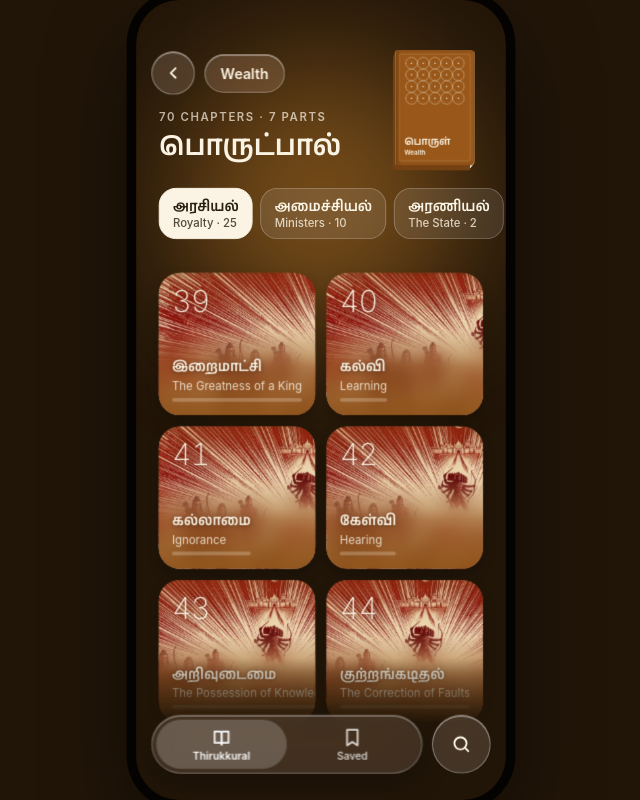
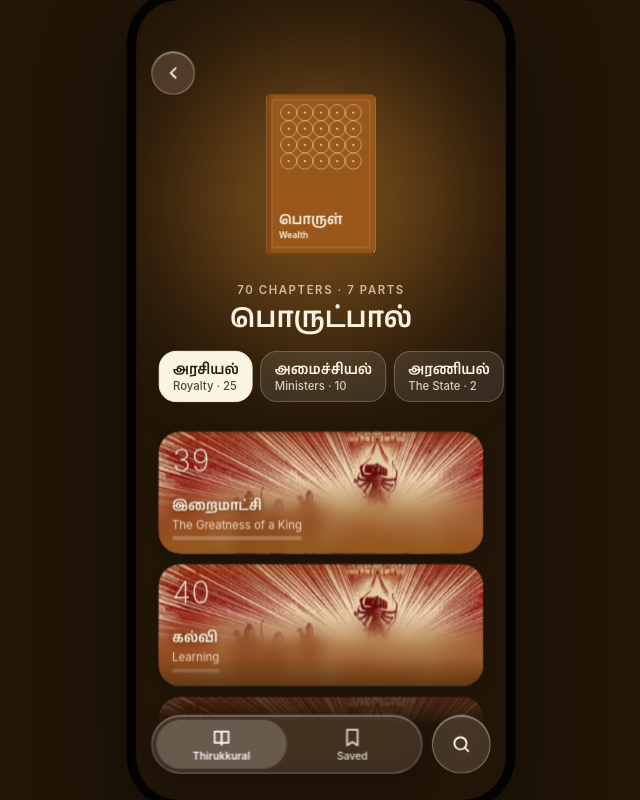
Before and after one commit to thush-siva/thirukural-app, a plain HTML site: page index.html in a window 1280 px wide. Both pictures are taken after a click on the button "Open". Shown: the whole page, without its empty margins (319-959 px from the left). Drawn offline with Linux system fonts and the light colour scheme.

Commit message:
Chapters view: centred book, one column
The book miniature sits centred above the title, parts tabs follow, and chapters list in a single column. The book name chip is gone.

Co-Authored-By: Claude Opus 5.5 <noreply@anthropic.com>
Claude-Session: https://claude.ai/code/session_01GfdDn2y6vWU67TAEQhXdpS

```diff
--- a/css/styles.css
+++ b/css/styles.css
@@ -172,11 +172,11 @@ button:focus-visible { outline: 2px solid var(--ink); outline-offset: 3px; }
 .chapters { position: absolute; inset: 0; opacity: 0; pointer-events: none; transition: opacity .18s ease; }
 .is-open .chapters { opacity: 1; transition: opacity .25s ease; }
 .is-open .chapters > * { pointer-events: auto; }
-.sec-title { position: absolute; top: calc(116px + var(--to)); left: 24px; right: 128px; display: flex; flex-direction: column; gap: 2px; }
+.sec-title { position: absolute; top: calc(298px + var(--to)); left: 24px; right: 24px; display: flex; flex-direction: column; align-items: center; text-align: center; gap: 2px; }
 .sec-title .kicker { color: rgba(251, 244, 228, .7); }
 .sec-ta { margin: 0; font-family: var(--ta-display); font-weight: 600; font-size: 30px; line-height: 1.3; white-space: nowrap; }
 .parts {
-  position: absolute; top: calc(196px + var(--to)); left: 0; right: 0; display: flex; gap: 8px; overflow-x: auto;
+  position: absolute; top: calc(368px + var(--to)); left: 0; right: 0; display: flex; gap: 8px; overflow-x: auto;
   padding: 2px 24px 6px; scrollbar-width: none; scroll-padding-inline: 24px;
 }
 .parts::-webkit-scrollbar { display: none; }
@@ -190,16 +190,16 @@ button:focus-visible { outline: 2px solid var(--ink); outline-offset: 3px; }
 .part .p-en { font-size: 12px; font-weight: 500; opacity: .8; white-space: nowrap; }
 .part[aria-selected="true"] { background: var(--ink); border-color: var(--ink); color: #2A1F12; }
 .ch-scroll {
-  position: absolute; top: calc(266px + var(--to)); left: 0; right: 0; bottom: 0; overflow-y: auto; overscroll-behavior: contain;
+  position: absolute; top: calc(434px + var(--to)); left: 0; right: 0; bottom: 0; overflow-y: auto; overscroll-behavior: contain;
   padding: 22px 24px calc(124px + var(--bo)); scrollbar-width: none;
   /* Cards fade out before they reach the tab bar */
   -webkit-mask-image: linear-gradient(180deg, transparent 0, #000 26px, #000 calc(100% - 150px - var(--bo)), transparent calc(100% - 80px - var(--bo)));
   mask-image: linear-gradient(180deg, transparent 0, #000 26px, #000 calc(100% - 150px - var(--bo)), transparent calc(100% - 80px - var(--bo)));
 }
 .ch-scroll::-webkit-scrollbar { display: none; }
-.ch-grid { display: grid; grid-template-columns: repeat(2, minmax(0, 1fr)); gap: 12px; }
+.ch-grid { display: grid; grid-template-columns: minmax(0, 1fr); gap: 12px; }
 .ch-card {
-  position: relative; overflow: hidden; width: 100%; height: 150px; padding: 14px; border: 0; border-radius: 22px;
+  position: relative; overflow: hidden; width: 100%; height: 128px; padding: 14px; border: 0; border-radius: 22px;
   display: flex; flex-direction: column; justify-content: space-between; text-align: left; cursor: pointer; color: var(--ink);
   background: var(--card); box-shadow: 0 6px 14px rgba(0, 0, 0, .25);
   transition: transform .4s var(--spring), box-shadow .3s ease;
--- a/index.html
+++ b/index.html
@@ -32,7 +32,6 @@
     <button type="button" class="glass round" id="close-section" aria-label="Back to all books">
       <svg aria-hidden="true" width="20" height="20" viewBox="0 0 24 24" fill="none" stroke="currentColor" stroke-width="2.4" stroke-linecap="round" stroke-linejoin="round"><path d="M15 6l-6 6 6 6"/></svg>
     </button>
-    <span class="glass chip" id="open-chip">Wealth</span>
   </div>
 
   <!-- 3D sections -->
--- a/js/app.js
+++ b/js/app.js
@@ -159,11 +159,11 @@
 
   // When a section is open, its book shrinks into the top right, beside the section title
   function openBookPos() {
-    // A miniature of the book at the top right of the chapters view (95 x 120 slot at x 266, y 57 on a 390-wide screen)
-    const W = phone.offsetWidth, scale = 0.435;
+    // A miniature of the book, centred at the top of the chapters view (centre y 186 on a 390-wide screen)
+    const scale = 0.6;
     const to = parseFloat(phone.style.getPropertyValue('--to')) || 0;
-    const dx = (W - 76.5) - W / 2;
-    const dy = (117 + to) - (stage.offsetTop + 90 + 138);
+    const dx = 0;
+    const dy = (186 + to) - (stage.offsetTop + 90 + 138);
     return 'translate3d(' + dx.toFixed(1) + 'px,' + dy.toFixed(1) + 'px,0px) rotateX(0deg) rotateY(0deg) scale(' + scale + ')';
   }
 
@@ -215,7 +215,6 @@
     $('#info-kicker').textContent = s.chapters.length + ' chapters';
     $('#info-ta').textContent = s.taBook;
     $('#info-en').textContent = s.en + ' · Kurals ' + s.kurals;
-    $('#open-chip').textContent = s.en;
     $('#sec-kicker').textContent = s.chapters.length + ' chapters · ' + s.parts.length + (s.parts.length === 1 ? ' part' : ' parts');
     $('#sec-ta').textContent = s.taBook;
     $('#open-section').setAttribute('aria-label', 'Open ' + s.en);
--- a/sw.js
+++ b/sw.js
@@ -1,5 +1,5 @@
 /* Offline support. Bump VERSION whenever app files change. */
-const VERSION = 'kural-v22';
+const VERSION = 'kural-v23';
 const SHELL = [
   './',
   'index.html',
```
